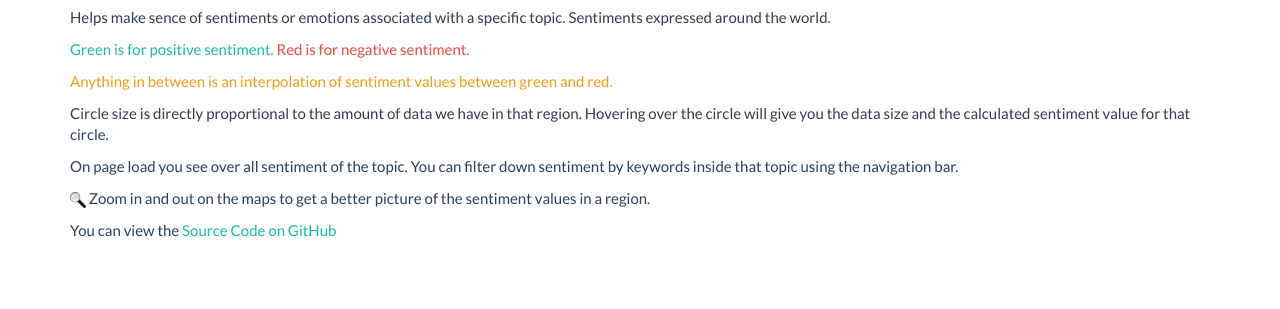
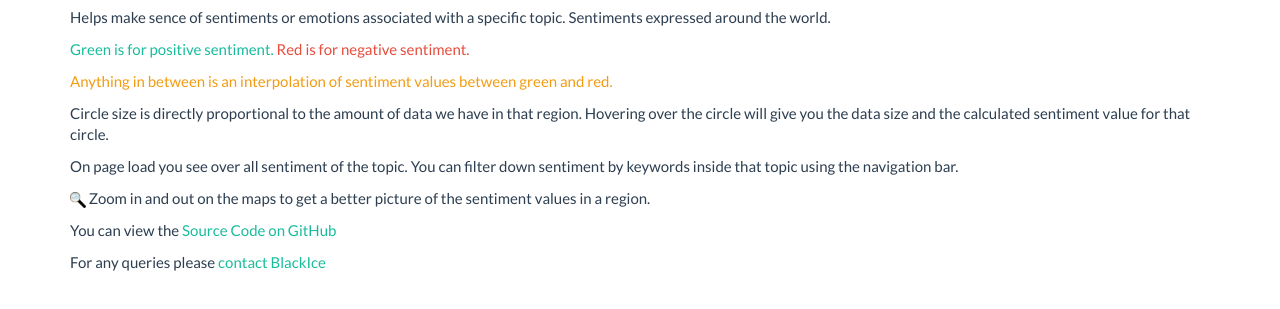
Before and after one commit to keithsjohnson/wardolph, a website: page client/index.html at #/blog in a window 1280 px wide. Shown: the part 251-560 px from the top of the page. Drawn offline with nearby package versions, Linux system fonts and the light colour scheme; some packages are replaced by stand-ins of ours.

Commit message:
blog contact

```diff
--- a/client/partial/blog/blog.html
+++ b/client/partial/blog/blog.html
@@ -16,6 +16,7 @@
               <p>On page load you see over all sentiment of the topic. You can filter down sentiment by keywords inside that topic using the navigation bar.</p>
               <p><img src="/img/zoom.png" height="16"> Zoom in and out on the maps to get a better picture of the sentiment values in a region.</p>
               <p>You can view the <a href="http://github.com/wardolph/wardolph">Source Code on GitHub</a></p>
+              <p>For any queries please <a href="mailto:blackice@wardolph.com">contact BlackIce</a></p>
             </div>
 
     </div>
```
